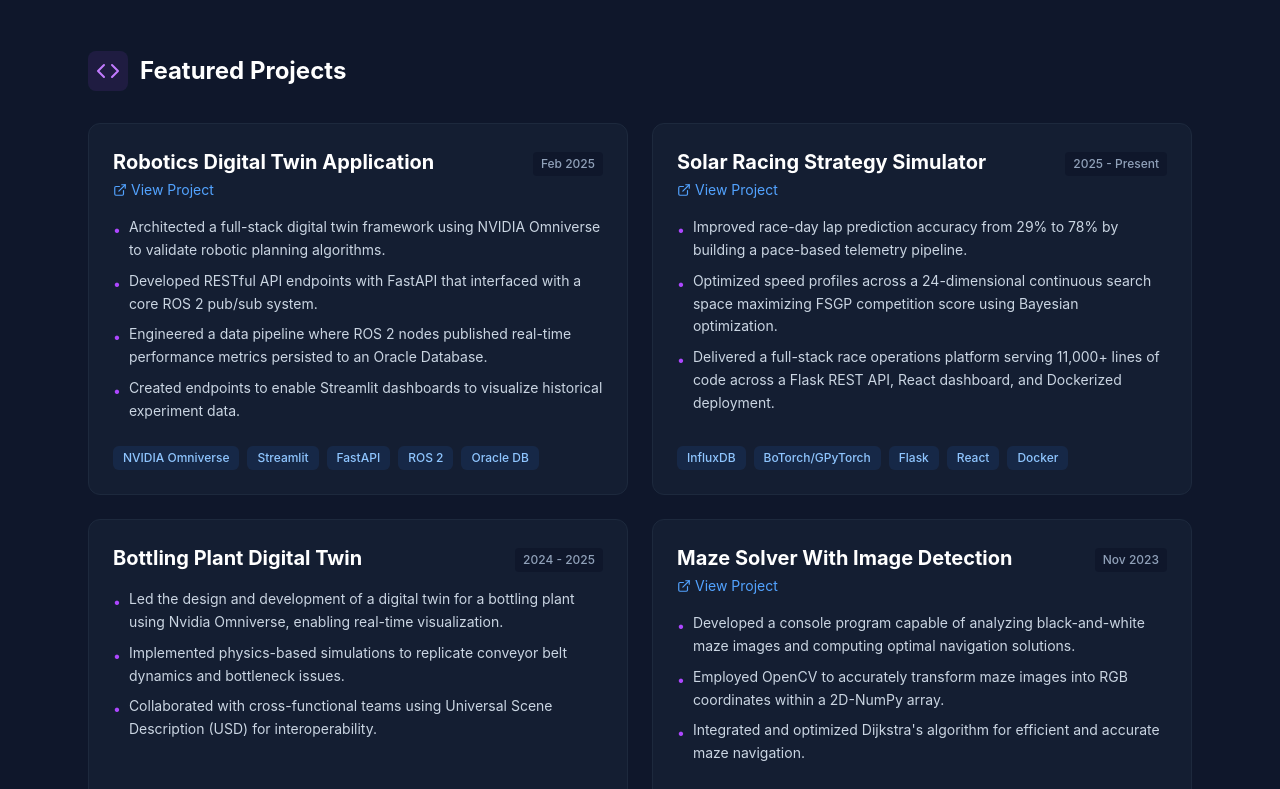
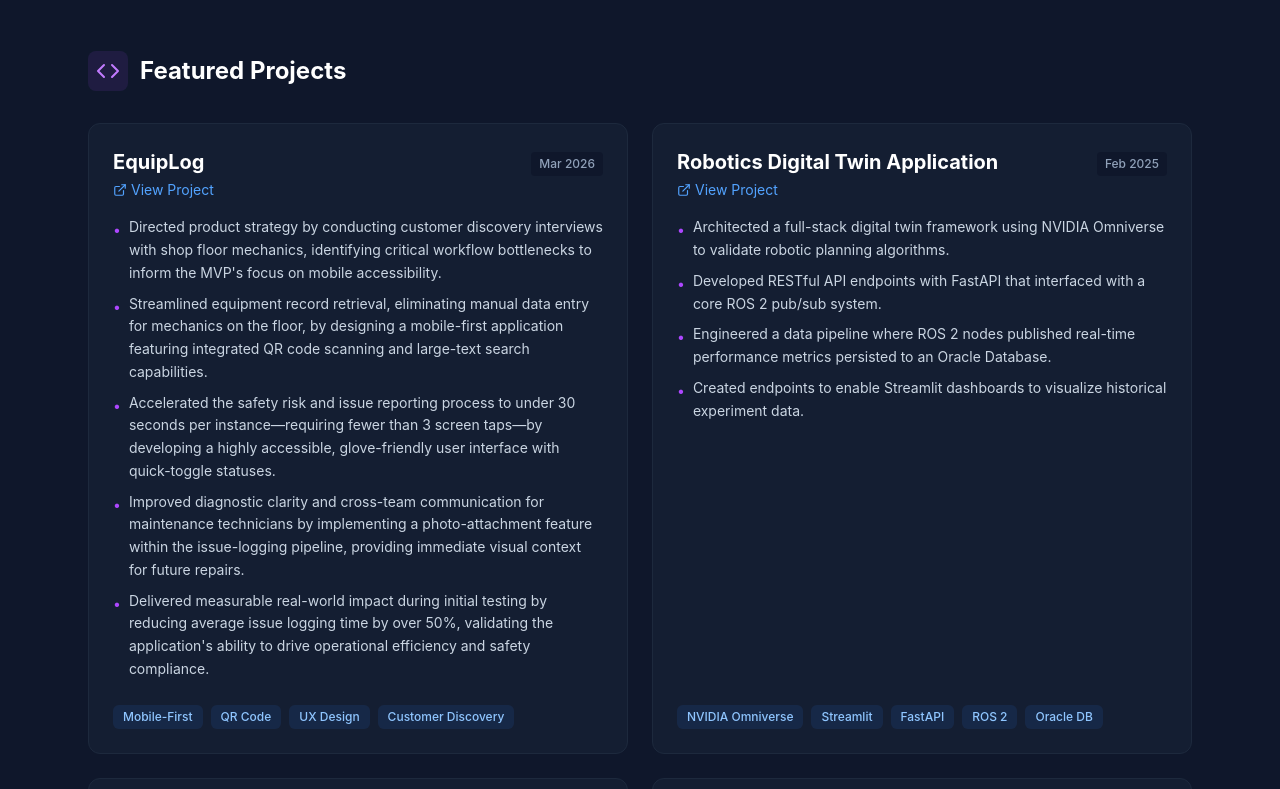
Before and after one commit to CURT1S03/Portfolio, a React (Vite) app: page / in a window 1280 px wide. Shown: the part 1120-1909 px from the top of the page. Built offline with nearby package versions, Linux system fonts and the light colour scheme.

Commit message:
Add EquipLog project to portfolio

```diff
--- a/src/App.jsx
+++ b/src/App.jsx
@@ -81,6 +81,20 @@ const portfolioData = {
     }
   ],
   projects: [
+    {
+      id: "proj-0",
+      title: "EquipLog",
+      date: "Mar 2026",
+      tags: ["Mobile-First", "QR Code", "UX Design", "Customer Discovery"],
+      link: "https://equiplog.netlify.app/",
+      bullets: [
+        "Directed product strategy by conducting customer discovery interviews with shop floor mechanics, identifying critical workflow bottlenecks to inform the MVP's focus on mobile accessibility.",
+        "Streamlined equipment record retrieval, eliminating manual data entry for mechanics on the floor, by designing a mobile-first application featuring integrated QR code scanning and large-text search capabilities.",
+        "Accelerated the safety risk and issue reporting process to under 30 seconds per instance—requiring fewer than 3 screen taps—by developing a highly accessible, glove-friendly user interface with quick-toggle statuses.",
+        "Improved diagnostic clarity and cross-team communication for maintenance technicians by implementing a photo-attachment feature within the issue-logging pipeline, providing immediate visual context for future repairs.",
+        "Delivered measurable real-world impact during initial testing by reducing average issue logging time by over 50%, validating the application's ability to drive operational efficiency and safety compliance."
+      ]
+    },
     {
       id: "proj-1",
       title: "Robotics Digital Twin Application",
```
